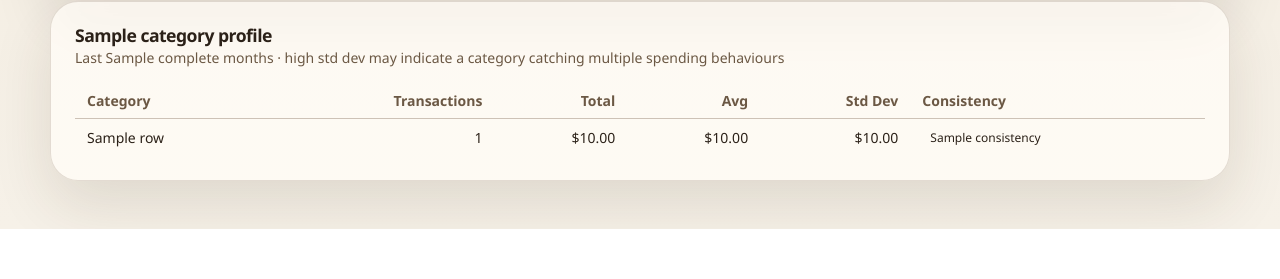
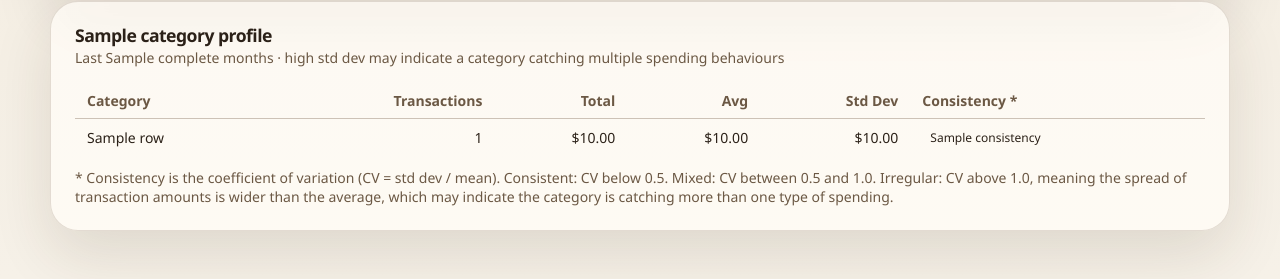
Before and after one commit to erinep/local_budget, a Flask app: template templates/intelligence/dashboard.html in a window 1280 px wide. Shown: the part 1258-1537 px from the top of the page. Before the commit the page ends 1487 px from the top, so only its background shows below. Run offline with Flask 3, Linux system fonts and the light colour scheme; the template is opened without the code that fills it: most values are stand-ins (such as "Sample title", 1, 10 or a date in 2020); some libraries are stand-ins or nearby versions.

Commit message:
docs(5d): add CV footnote to category profile table
Co-Authored-By: Claude Sonnet 4.6 <noreply@anthropic.com>

```diff
--- a/templates/intelligence/widgets/category_profile.html
+++ b/templates/intelligence/widgets/category_profile.html
@@ -18,7 +18,7 @@
                     <th class="num">Total</th>
                     <th class="num">Avg</th>
                     <th class="num">Std&nbsp;Dev</th>
-                    <th>Consistency</th>
+                    <th>Consistency *</th>
                 </tr>
             </thead>
             <tbody>
@@ -39,4 +39,10 @@
             </tbody>
         </table>
     </div>
+    <p style="font-size: var(--text-sm); color: var(--muted); margin: var(--space-3) 0 0;">
+        * Consistency is the coefficient of variation (CV = std dev / mean).
+        Consistent: CV below 0.5.
+        Mixed: CV between 0.5 and 1.0.
+        Irregular: CV above 1.0, meaning the spread of transaction amounts is wider than the average, which may indicate the category is catching more than one type of spending.
+    </p>
 </div>
```
